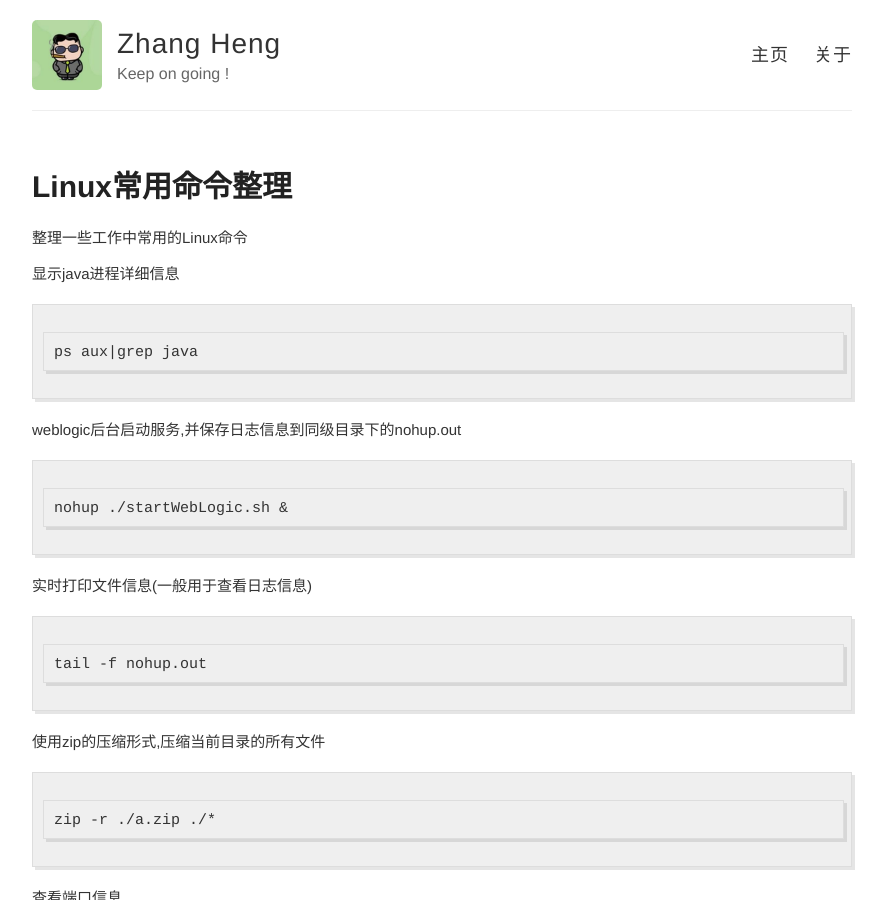
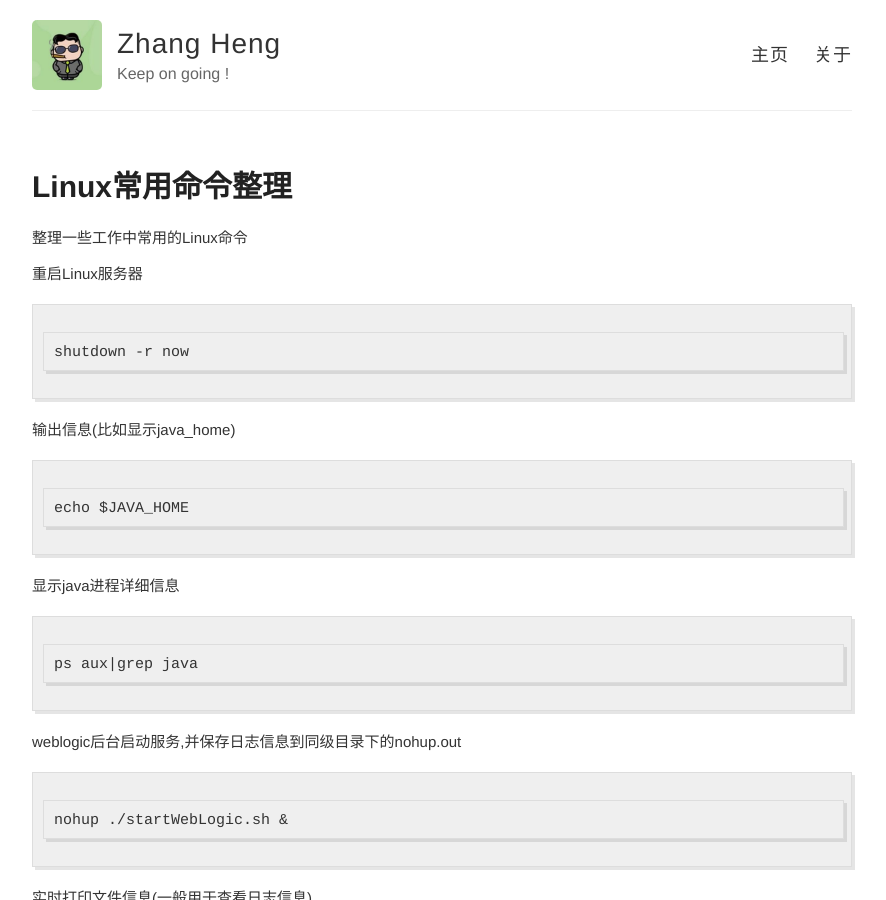
Before and after one commit to daniel163/daniel163.github.io, a Jekyll site: the page built from _posts/2015-12-03-linux.md, in a window 1280 px wide and 900 px high. Shown: the whole window, without its empty margins (198-1084 px from the left). Built offline with Jekyll 4.4.1, drawn with Linux system fonts in a browser that asks for light colours; Markdown is read by kramdown in place of the engine named in the settings.

Commit message:
更新文章

```diff
--- a/_posts/2015-12-03-linux.md
+++ b/_posts/2015-12-03-linux.md
@@ -4,6 +4,14 @@ title: Linux常用命令整理
 ---
 
 整理一些工作中常用的Linux命令
+
+重启Linux服务器
+
+	shutdown -r now
+
+输出信息(比如显示java_home)
+
+	echo $JAVA_HOME
 
 显示java进程详细信息
 
```
